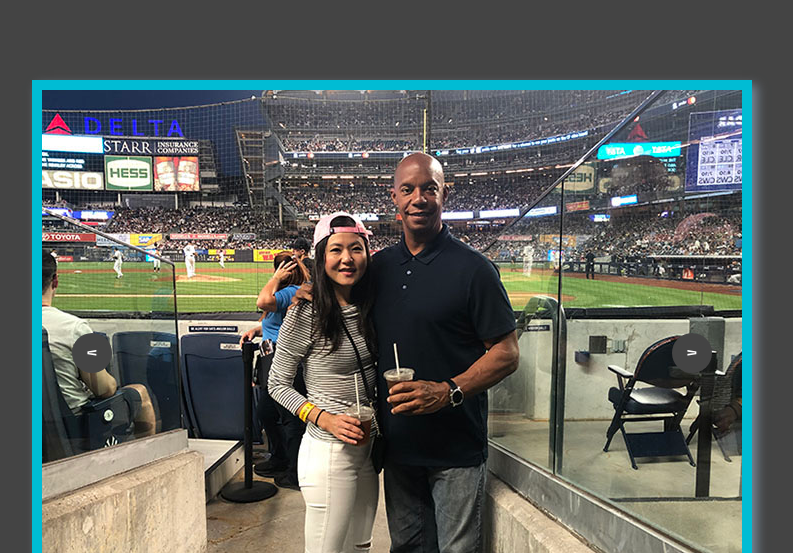
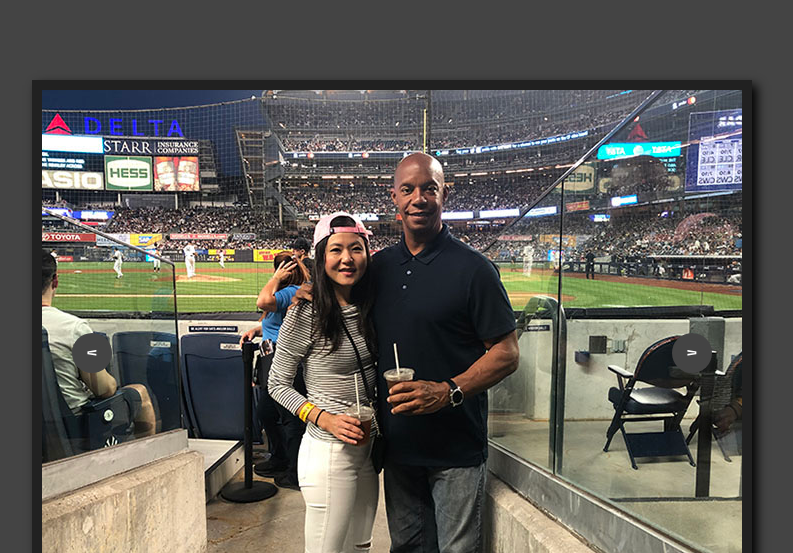
Before and after one commit to Oliviapark113/my_img_slider_1, a plain HTML site: page index.html in a window 1280 px wide. Shown: the top 553 px of the page, without its empty margins (248-1041 px from the left). Drawn offline with Linux system fonts and the light colour scheme.

Commit message:
second commit

```diff
--- a/style.css
+++ b/style.css
@@ -6,11 +6,11 @@ body{
 
 .slider{
     max-width: 700px;
-    /* height: 526px; */
-    border:10px solid#00bcd4;
+    border:10px solid#212121;
     margin:80px auto;
     position:relative;
-    box-shadow:  5px 5px 10px lightslategray;
+    padding:0;
+    box-shadow:  5px 5px 10px black;
     overflow: hidden;
 }
 .slider .left-slide ,.slider .right-slide {
@@ -46,6 +46,8 @@ body{
 
 .slider .slider-items .item img{
     max-width:100%;
+    height:100%;
+    margin:0;
     display: block;
     animation:zoom 1s ease;
 
@@ -53,7 +55,7 @@ body{
 
 @keyframes zoom{
     0%{transform: scale(2); opacity: 0;}
-    50%{transform: scale(1.5); opacity: 0.7;}
+    50%{transform: scale(2); opacity:0.7}
     100%{transform: scale(1); opacity: 1;}
 
 }
```
